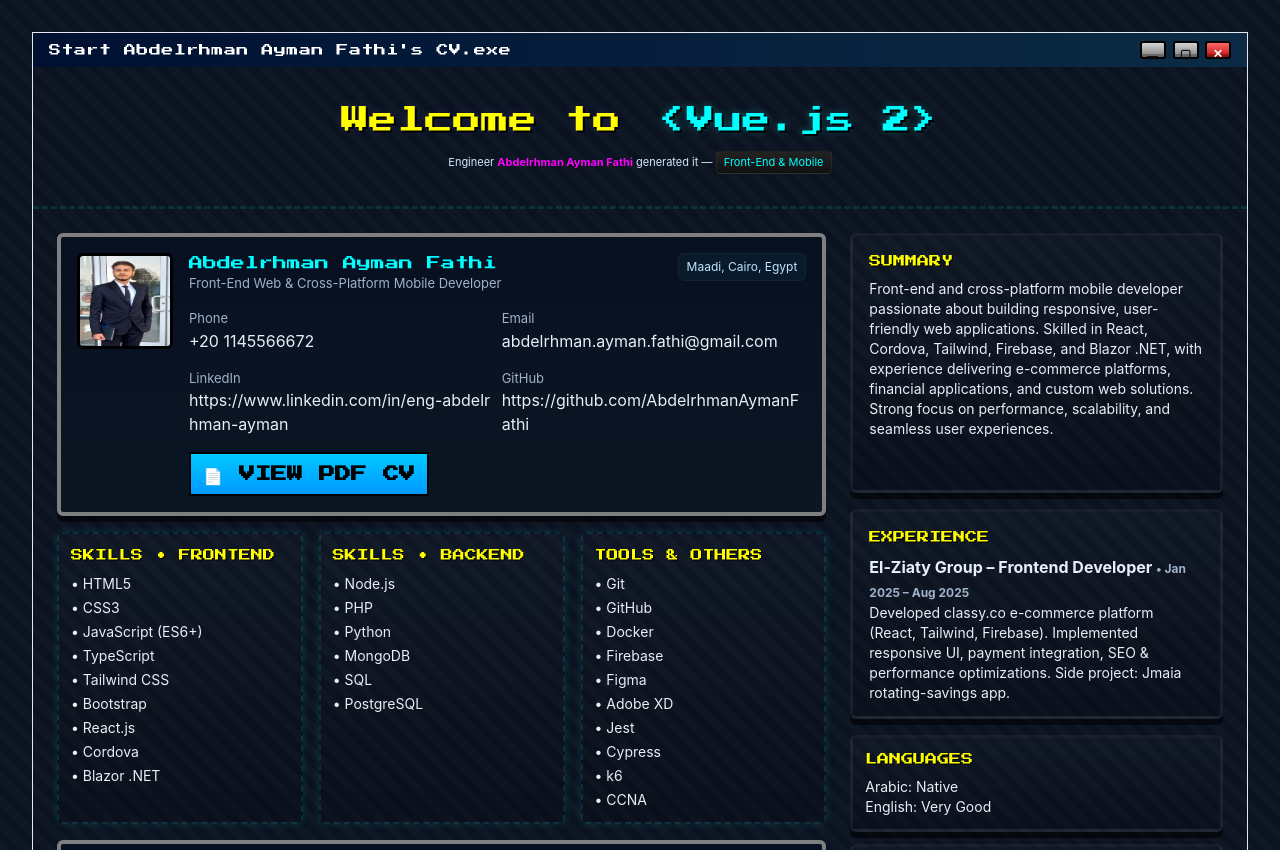
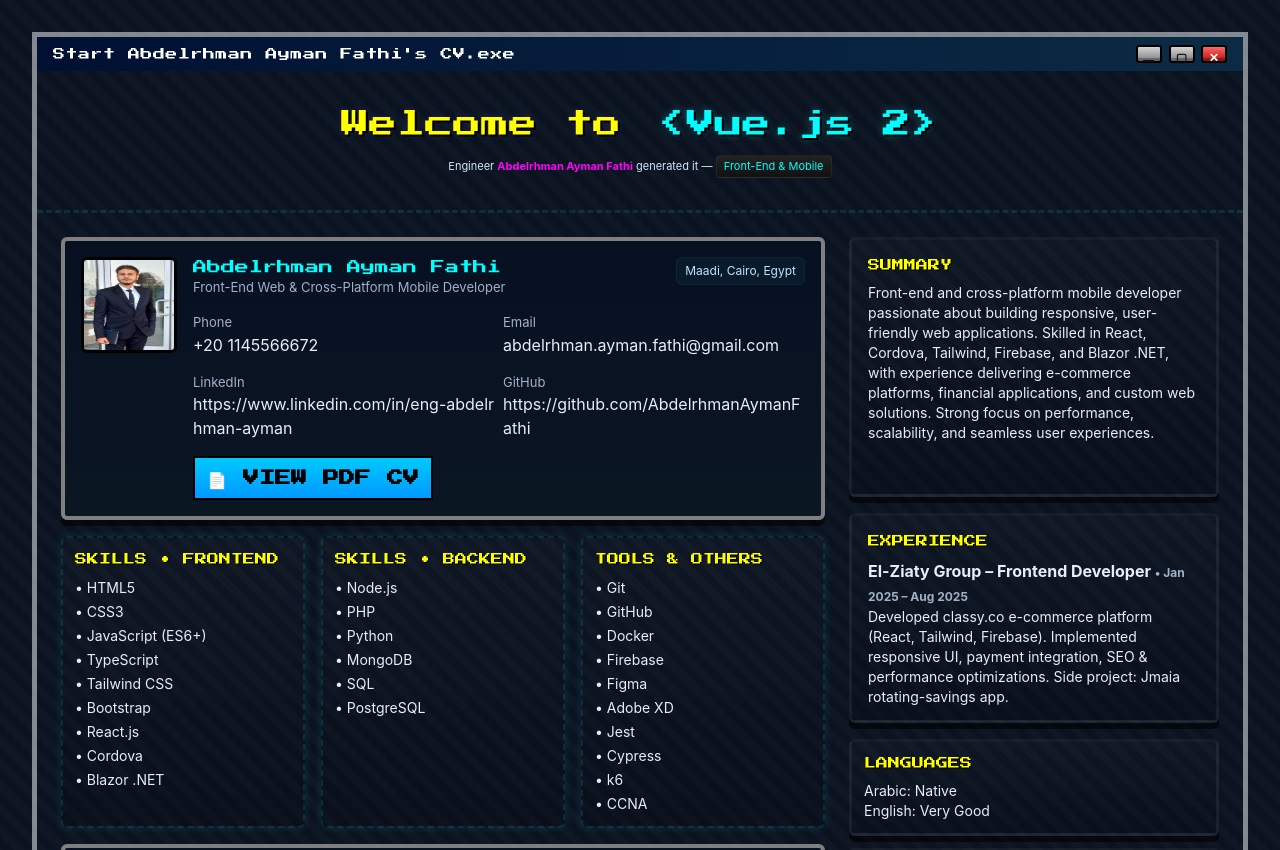
Before and after one commit to AbdelrhmanAymanFathi/vue-portfolio-90s-style, a plain HTML site: page index.html in a window 1280 px wide. Shown: the top 850 px of the page. Drawn offline with nearby package versions, Linux system fonts and the light colour scheme.

Commit message:
5px for main border & obacity

```diff
--- a/index.html
+++ b/index.html
@@ -21,7 +21,7 @@
   </head>
 
   <body>
-    <div id="app" style="border:1px solid #e5e7eb;">
+    <div id="app" style="border:5px solid #e5e7eb8c;">
       <!-- Mobile Warning Banner -->
       <div v-if="isMobile" style="position: fixed; top: 0; left: 0; right: 0; background: linear-gradient(90deg, #ff00ff, #00ffff); padding: 1rem; text-align: center; color: #000; font-weight: bold; font-size: 14px; z-index: 100; box-shadow: 0 4px 0 rgba(0, 0, 0, 0.6);">
         <div style="max-width: 1100px; margin: 0 auto;">
```
